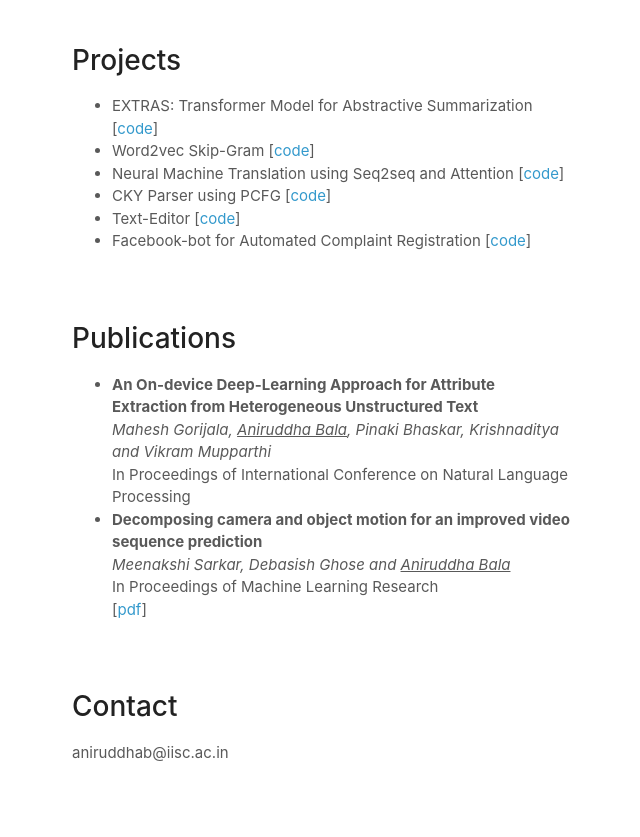
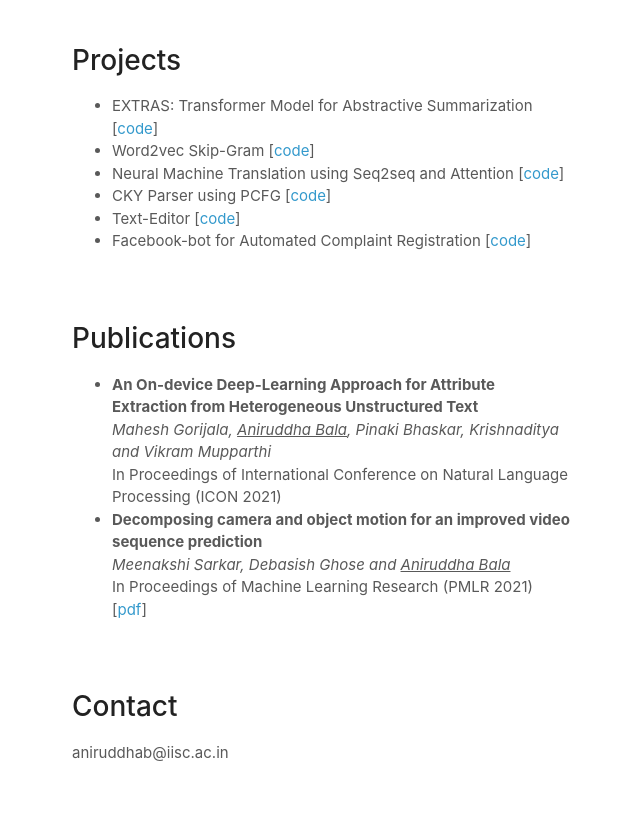
Before and after one commit to ani555/ani555.github.io, a plain HTML site: page index.html in a window 1280 px wide. Shown: the part 875-1712 px from the top of the page, without its empty margins (498-1138 px from the left). Drawn offline with Linux system fonts and the light colour scheme; a script that the page names is missing.

Commit message:
Update index.html

```diff
--- a/index.html
+++ b/index.html
@@ -76,11 +76,11 @@
 		<ul type="disc">
 			<li><b>An On-device Deep-Learning Approach for Attribute Extraction from Heterogeneous Unstructured Text</b><br>
 				<em>Mahesh Gorijala, <u>Aniruddha Bala</u>, Pinaki Bhaskar, Krishnaditya and Vikram Mupparthi</em><br>
-				In Proceedings of International Conference on Natural Language Processing
+				In Proceedings of International Conference on Natural Language Processing (ICON 2021)
 			</li>
 			<li><b>Decomposing camera and object motion for an improved video sequence prediction</b><br>
 				<em>Meenakshi Sarkar, Debasish Ghose and <u>Aniruddha Bala</u></em><br>
-				In Proceedings of Machine Learning Research<br>
+				In Proceedings of Machine Learning Research (PMLR 2021)<br>
 				[<a href="http://proceedings.mlr.press/v148/sarkar21a/sarkar21a.pdf">pdf</a>]
 			</li>
 	</section>
```
